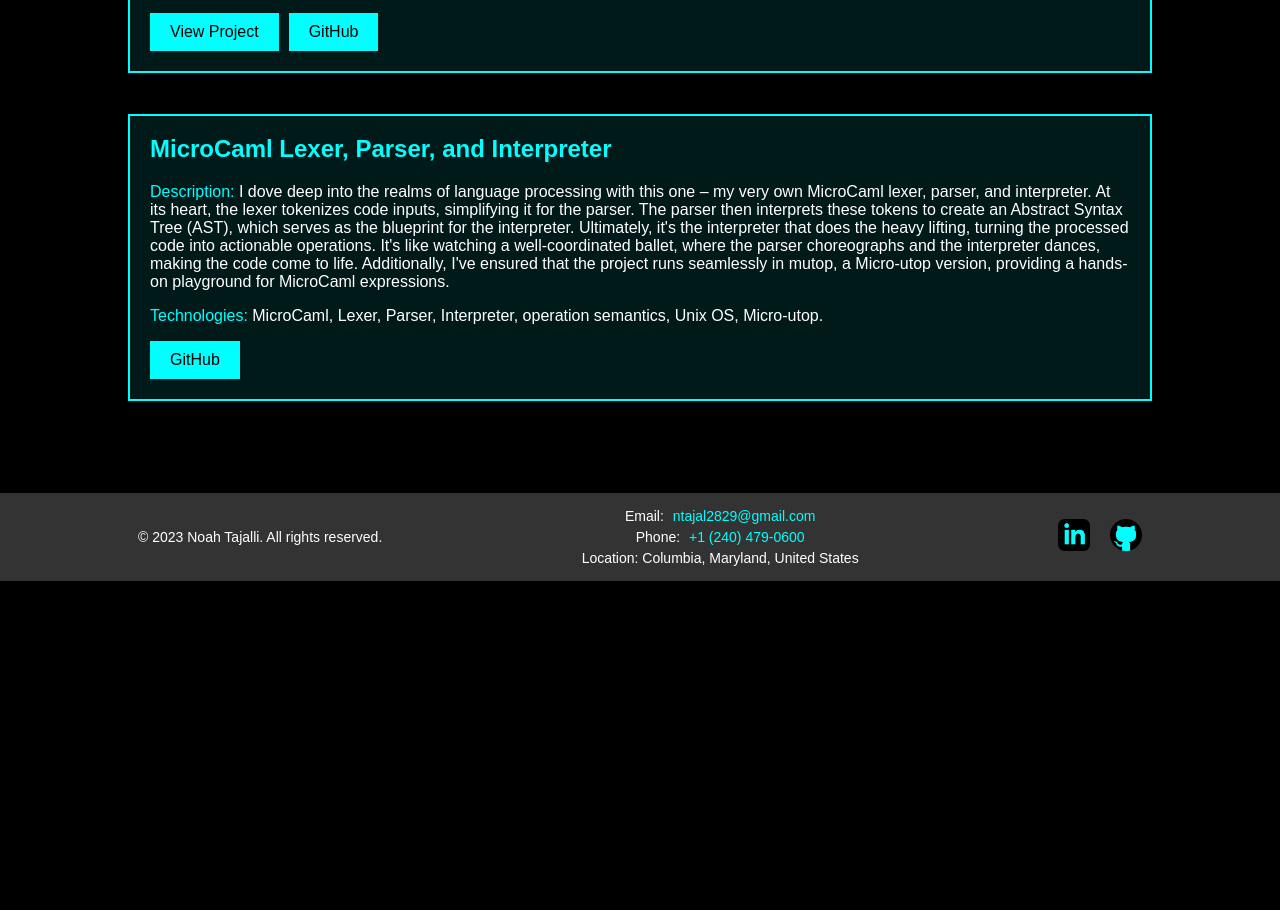
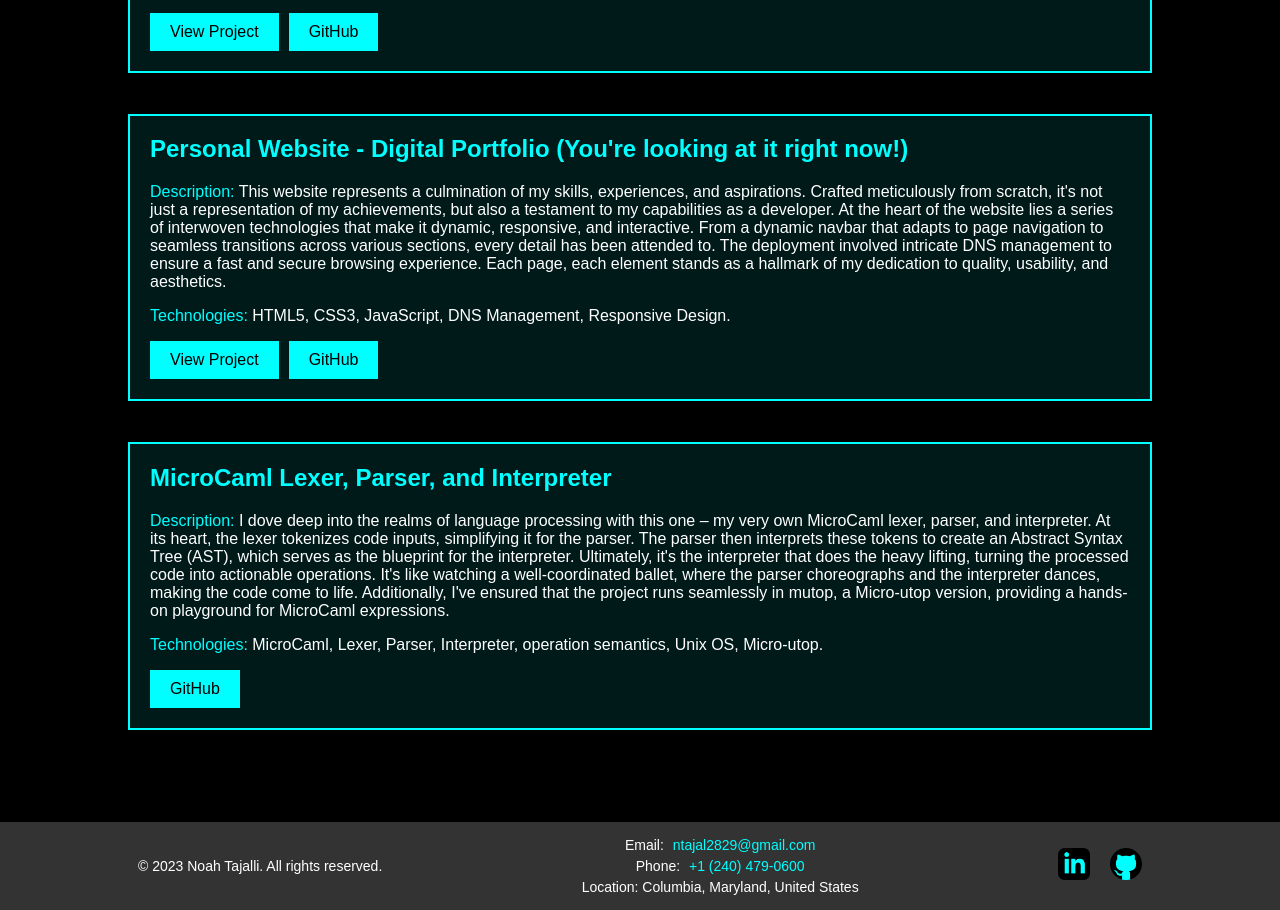
Before and after one commit to NTajalli/Personal-Website, a website built with webpack: page src/projects.html in a window 1280 px wide. Shown: the part 722-1632 px from the top of the page. Before the commit the page ends 1303 px from the top, so only its background shows below. Built offline with nearby package versions, Linux system fonts and the light colour scheme.

Commit message:
Added the website as a project

```diff
--- a/src/projects.html
+++ b/src/projects.html
@@ -41,6 +41,15 @@
         </div>
     </div>
     <div class="project">
+      <h2>Personal Website - Digital Portfolio (You're looking at it right now!)</h2>
+      <p><span class="text-blue">Description:</span> This website represents a culmination of my skills, experiences, and aspirations. Crafted meticulously from scratch, it's not just a representation of my achievements, but also a testament to my capabilities as a developer. At the heart of the website lies a series of interwoven technologies that make it dynamic, responsive, and interactive. From a dynamic navbar that adapts to page navigation to seamless transitions across various sections, every detail has been attended to. The deployment involved intricate DNS management to ensure a fast and secure browsing experience. Each page, each element stands as a hallmark of my dedication to quality, usability, and aesthetics.</p>
+      <p><span class="text-blue">Technologies:</span> HTML5, CSS3, JavaScript, DNS Management, Responsive Design.</p>
+      <div class="project-buttons">
+          <a href="https://noahtajalli.netlify.app/" class="project-btn">View Project</a>
+          <a href="https://github.com/NTajalli/Personal-Website" class="project-btn">GitHub</a>
+      </div>
+  </div>
+    <div class="project">
       <h2>MicroCaml Lexer, Parser, and Interpreter</h2>
       <p><span class="text-blue">Description:</span> I dove deep into the realms of language processing with this one – my very own MicroCaml lexer, parser, and interpreter. At its heart, the lexer tokenizes code inputs, simplifying it for the parser. The parser then interprets these tokens to create an Abstract Syntax Tree (AST), which serves as the blueprint for the interpreter. Ultimately, it's the interpreter that does the heavy lifting, turning the processed code into actionable operations. It's like watching a well-coordinated ballet, where the parser choreographs and the interpreter dances, making the code come to life. Additionally, I've ensured that the project runs seamlessly in mutop, a Micro-utop version, providing a hands-on playground for MicroCaml expressions.</p>
       <p><span class="text-blue">Technologies:</span> MicroCaml, Lexer, Parser, Interpreter, operation semantics, Unix OS, Micro-utop.</p>
```
Also changed, not shown: dist/projects.html.
